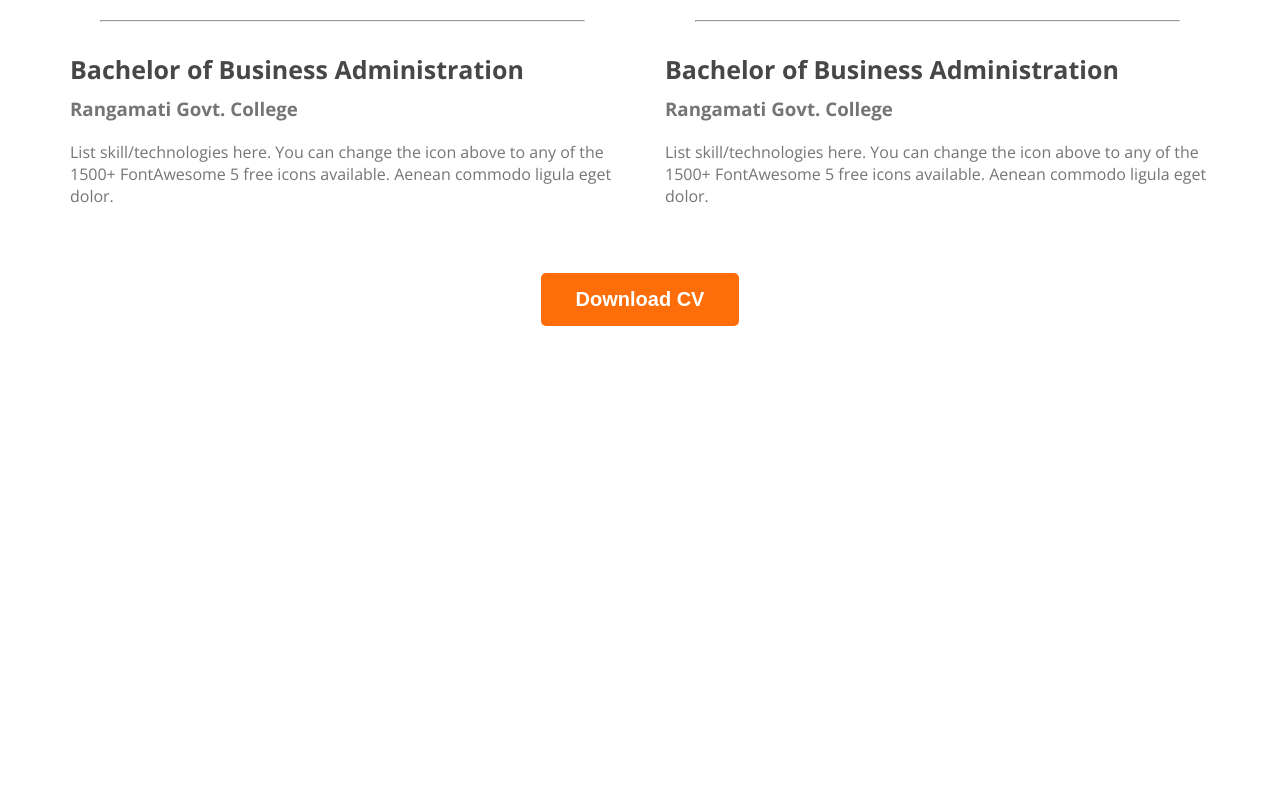
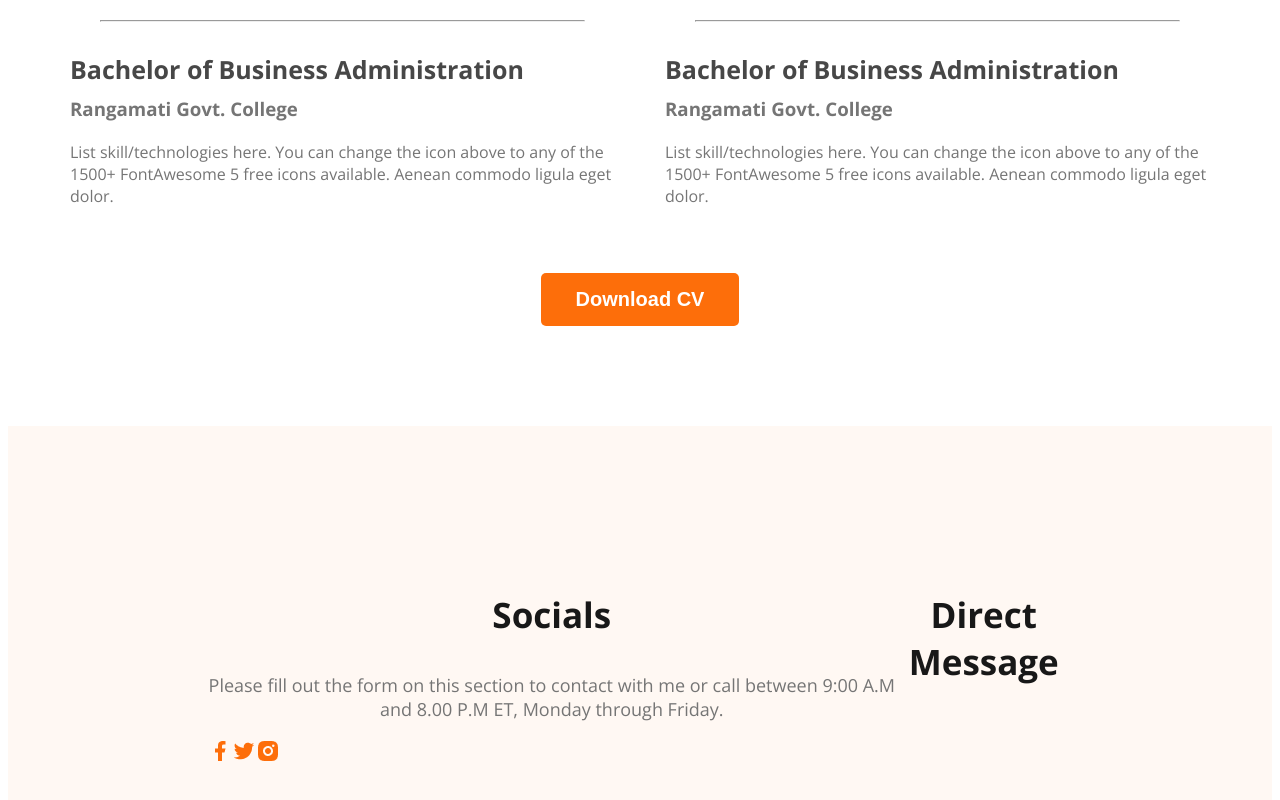
Before and after one commit to codeninja-404/webdeveloper-portfolio, a plain HTML site: page index.html in a window 1280 px wide. Shown: the part 2955-3755 px from the top of the page. Before the commit the page ends 3289 px from the top, so only its background shows below. Drawn offline with nearby package versions, Linux system fonts and the light colour scheme.

Commit message:
added footer

```diff
--- a/index.html
+++ b/index.html
@@ -191,6 +191,22 @@
         </div>
       </section>
     </main>
-    <footer></footer>
+    <footer>
+      <div class="footer-colum">
+        <h3 class="section-title">Socials</h3>
+        <p class="section-description">
+          Please fill out the form on this section to contact with me or call
+          between 9:00 A.M and 8.00 P.M ET, Monday through Friday.
+        </p>
+        <div class="social-links">
+          <a href=""><img src="images/icons/facebook.png" alt="" /></a
+          ><a href=""><img src="images/icons/twitter.png" alt="" /></a
+          ><a href=""><img src="images/icons/insta.png" alt="" /></a>
+        </div>
+      </div>
+      <div class="footer-colum">
+        <h3 class="section-title">Direct Message</h3>
+      </div>
+    </footer>
   </body>
 </html>
--- a/styles/portfolio.css
+++ b/styles/portfolio.css
@@ -206,3 +206,10 @@ main section {
     text-align: center;
     margin-top: 50px;
 }
+/* footer style */
+footer{
+    display: flex;
+    background-color: #fff8f3;
+    padding: 130px 200px;
+    margin-top: 100px;
+}
```
